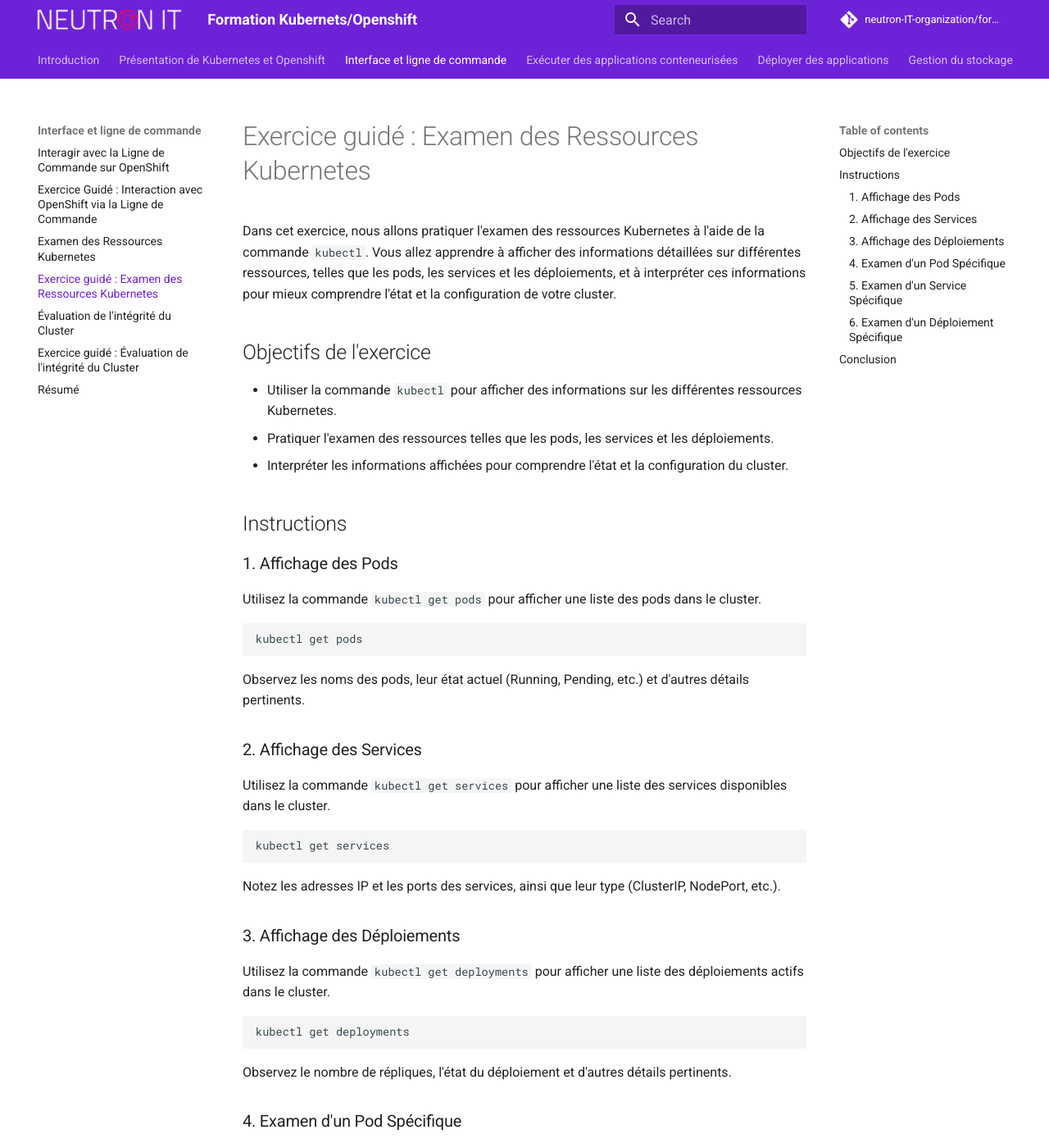
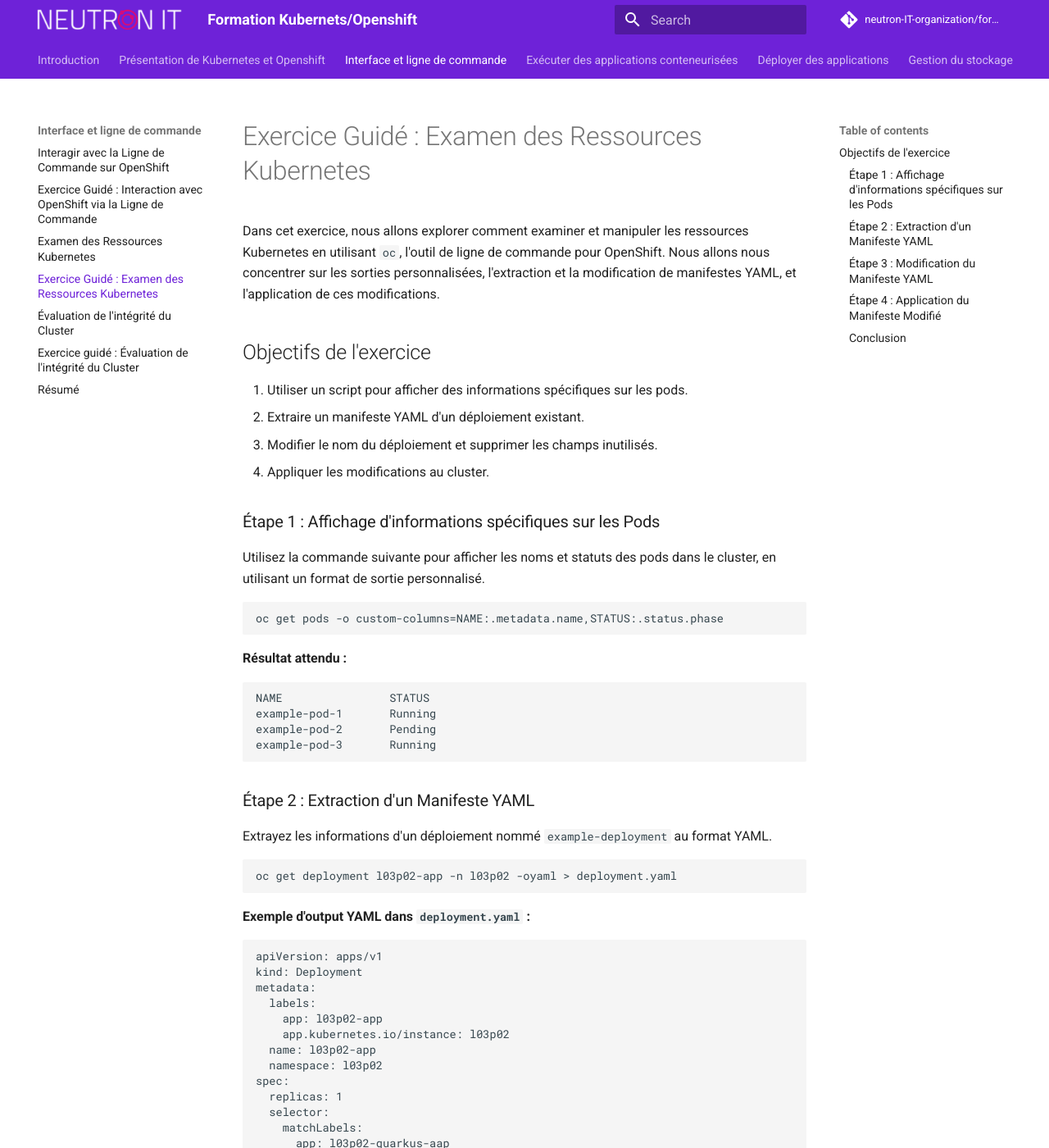
Before and after one commit to neutron-IT-organization/formation-openshift, an MkDocs documentation site: the page built from content/02_Interface_et_ligne_de_commande/03_Exercice_guidé_Examen_des_ressources_Kubernetes.md, in a window 1280 px wide and 1400 px high. Shown: the whole window at 82% size. Built offline with MkDocs 1.6.1 and Material for MkDocs 9.7.7, drawn with Linux system fonts in a browser that asks for light colours; comment, search, counter and statistics services are not loaded; some of the changed text lies outside the part shown.

Commit message:
add l03p02

````diff
--- a/content/02_Interface_et_ligne_de_commande/03_Exercice_guidé_Examen_des_ressources_Kubernetes.md
+++ b/content/02_Interface_et_ligne_de_commande/03_Exercice_guidé_Examen_des_ressources_Kubernetes.md
@@ -1,77 +1,129 @@
-# Exercice guidé : Examen des Ressources Kubernetes
+# Exercice Guidé : Examen des Ressources Kubernetes
 
-Dans cet exercice, nous allons pratiquer l'examen des ressources Kubernetes à l'aide de la commande `kubectl`. Vous allez apprendre à afficher des informations détaillées sur différentes ressources, telles que les pods, les services et les déploiements, et à interpréter ces informations pour mieux comprendre l'état et la configuration de votre cluster.
+Dans cet exercice, nous allons explorer comment examiner et manipuler les ressources Kubernetes en utilisant `oc`, l'outil de ligne de commande pour OpenShift. Nous allons nous concentrer sur les sorties personnalisées, l'extraction et la modification de manifestes YAML, et l'application de ces modifications.
 
 ## Objectifs de l'exercice
 
-- Utiliser la commande `kubectl` pour afficher des informations sur les différentes ressources Kubernetes.
-- Pratiquer l'examen des ressources telles que les pods, les services et les déploiements.
-- Interpréter les informations affichées pour comprendre l'état et la configuration du cluster.
+1. Utiliser un script pour afficher des informations spécifiques sur les pods.
+2. Extraire un manifeste YAML d'un déploiement existant.
+3. Modifier le nom du déploiement et supprimer les champs inutilisés.
+4. Appliquer les modifications au cluster.
 
-## Instructions
+### Étape 1 : Affichage d'informations spécifiques sur les Pods
 
-### 1. Affichage des Pods
-
-Utilisez la commande `kubectl get pods` pour afficher une liste des pods dans le cluster.
+Utilisez la commande suivante pour afficher les noms et statuts des pods dans le cluster, en utilisant un format de sortie personnalisé.
 
 ```bash
-kubectl get pods
+oc get pods -o custom-columns=NAME:.metadata.name,STATUS:.status.phase
 ```
 
-Observez les noms des pods, leur état actuel (Running, Pending, etc.) et d'autres détails pertinents.
+**Résultat attendu :**
+```
+NAME                STATUS
+example-pod-1       Running
+example-pod-2       Pending
+example-pod-3       Running
+```
 
-### 2. Affichage des Services
+### Étape 2 : Extraction d'un Manifeste YAML
 
-Utilisez la commande `kubectl get services` pour afficher une liste des services disponibles dans le cluster.
+Extrayez les informations d'un déploiement nommé `example-deployment` au format YAML.
 
 ```bash
-kubectl get services
+oc get deployment l03p02-app -n l03p02 -oyaml > deployment.yaml
 ```
 
-Notez les adresses IP et les ports des services, ainsi que leur type (ClusterIP, NodePort, etc.).
+**Exemple d'output YAML dans `deployment.yaml` :**
 
-### 3. Affichage des Déploiements
+```yaml
+apiVersion: apps/v1
+kind: Deployment
+metadata:
+  labels:
+    app: l03p02-app
+    app.kubernetes.io/instance: l03p02
+  name: l03p02-app
+  namespace: l03p02
+spec:
+  replicas: 1
+  selector:
+    matchLabels:
+      app: l03p02-quarkus-aap
+  template:
+    metadata:
+      creationTimestamp: null
+      labels:
+        app: l03p02-quarkus-aap
+    spec:
+      containers:
+      - args:
+        - -c
+        - echo hello from neutron IT; while true; do sleep 10; done
+        command:
+        - /bin/bash
+        image: registry.access.redhat.com/ubi8/ubi:latest
+        name: quarkus-container
+status:
+  availableReplicas: 1
+  conditions:
+  - lastTransitionTime: "2024-07-22T15:46:57Z"
+    lastUpdateTime: "2024-07-22T15:46:57Z"
+    message: Deployment has minimum availability.
+    reason: MinimumReplicasAvailable
+    status: "True"
+    type: Available
+```
 
-Utilisez la commande `kubectl get deployments` pour afficher une liste des déploiements actifs dans le cluster.
+### Étape 3 : Modification du Manifeste YAML
+
+Ouvrez le fichier `deployment.yaml` dans un votre terminal et apportez les modifications suivantes :
+
+
+1. ```shell vi deployment.yaml ```
+2. Enlevez toutes les metadata sauf "name" et "namespace"
+2. Changez le nom du déploiement à `<YOUR-CITY>-l03p02-app`.
+3. Changez le nom du namespace `<YOUR-CITY>-user-ns`.
+4. Supprimez le champ `status` entier.
+
+**Manifeste YAML modifié :**
+
+```yaml
+apiVersion: apps/v1
+kind: Deployment
+metadata:
+  name: <YOUR-CITY>-l03p02-app # prague-l03p02-app
+  namespace: <YOUR-CITY>-user-ns # prague-user-ns
+spec:
+  replicas: 1
+  selector:
+    matchLabels:
+      app: l03p02-quarkus-aap
+  template:
+    metadata:
+      creationTimestamp: null
+      labels:
+        app: l03p02-quarkus-aap
+    spec:
+      containers:
+      - args:
+        - -c
+        - echo hello from neutron IT; while true; do sleep 10; done
+        command:
+        - /bin/bash
+        image: registry.access.redhat.com/ubi8/ubi:latest
+        name: quarkus-container
+```
+
+### Étape 4 : Application du Manifeste Modifié
+
+Appliquez le fichier modifié au cluster en utilisant la commande suivante :
 
 ```bash
-kubectl get deployments
+oc apply -f deployment.yaml
 ```
 
-Observez le nombre de répliques, l'état du déploiement et d'autres détails pertinents.
+Cette commande créera un nouveau déploiement nommé `prague-l03p02-app` avec la configuration spécifiée.
 
-### 4. Examen d'un Pod Spécifique
+### Conclusion
 
-Choisissez un des pods affichés à l'étape 1 et utilisez la commande `kubectl describe pod <pod_name>` pour afficher des informations détaillées sur ce pod.
-
-```bash
-kubectl describe pod <pod_name>
-```
-
-Examinez les sections telles que les événements, les volumes montés, les conteneurs, etc., pour comprendre l'état et la configuration du pod.
-
-### 5. Examen d'un Service Spécifique
-
-Choisissez un des services affichés à l'étape 2 et utilisez la commande `kubectl describe service <service_name>` pour afficher des informations détaillées sur ce service.
-
-```bash
-kubectl describe service <service_name>
-```
-
-Observez les adresses IP, les ports, les endpoints et d'autres détails liés au service.
-
-### 6. Examen d'un Déploiement Spécifique
-
-Choisissez un des déploiements affichés à l'étape 3 et utilisez la commande `kubectl describe deployment <deployment_name>` pour afficher des informations détaillées sur ce déploiement.
-
-```bash
-kubectl describe deployment <deployment_name>
-```
-
-Examinez les sections telles que la stratégie de déploiement, les répliques, les événements, etc., pour comprendre l'état et la configuration du déploiement.
-
-## Conclusion
-
-Cet exercice vous a permis de pratiquer l'examen des ressources Kubernetes à l'aide de la commande `kubectl`. En affichant des informations détaillées sur les pods, les services et les déploiements, vous avez pu mieux comprendre l'état et la configuration de votre cluster. Cette compétence est essentielle pour gérer efficacement un environnement Kubernetes et OpenShift.
-
----
+Dans cet exercice, nous avons appris à examiner les ressources Kubernetes en utilisant des formats de sortie personnalisés pour extraire des informations spécifiques. Nous avons également extrait un manifeste YAML, modifié ses champs, et appliqué ces modifications au cluster. Ces compétences sont essentielles pour gérer et interroger efficacement les ressources Kubernetes dans OpenShift.
````
Also changed, not shown: content/02_Interface_et_ligne_de_commande/sources/l03p02/deployment.yaml (added, +22 -0 lines).
